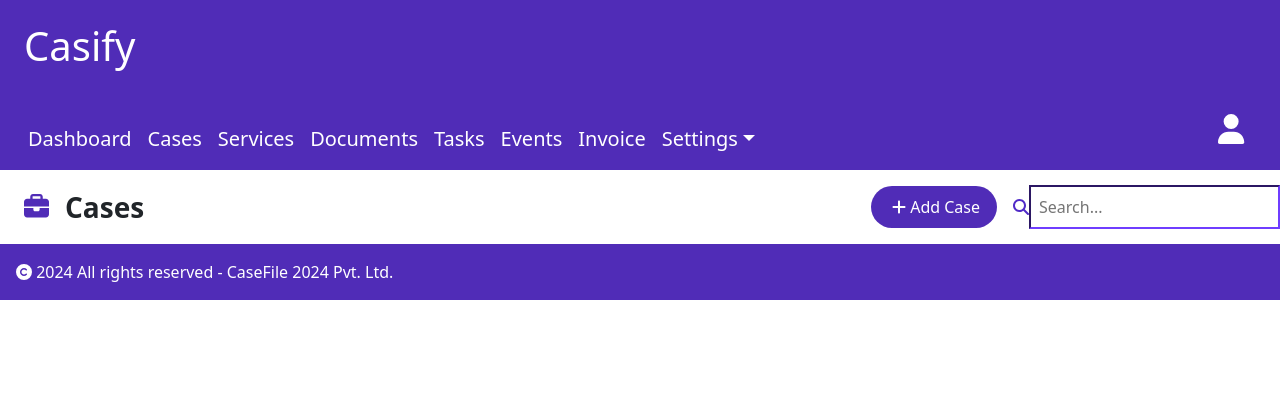
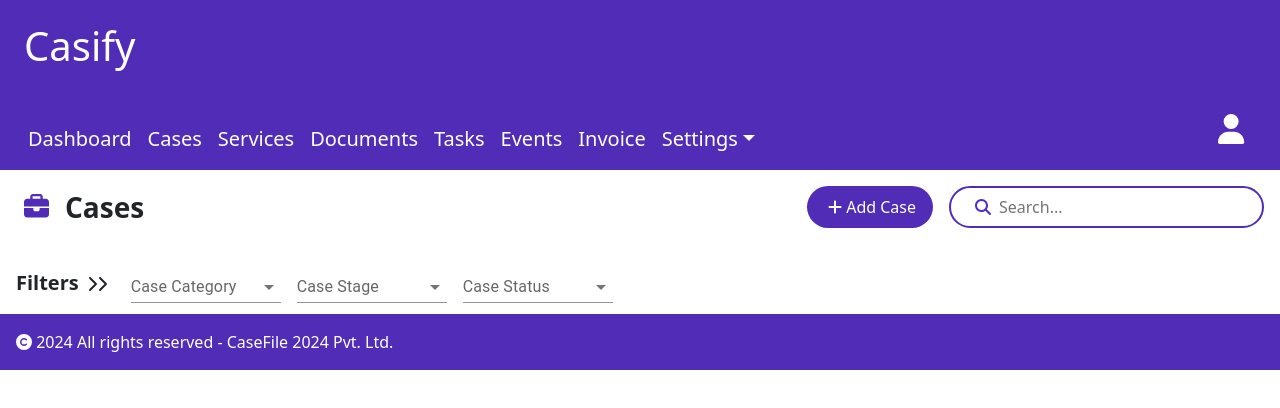
Before and after one commit to Gandhiharsh799/casify, a React (Vite) app: page /report/cases in a window 1280 px wide. Shown: the top 408 px of the page. Built offline with nearby package versions, Linux system fonts and the light colour scheme.

Commit message:
feat: filter

```diff
--- a/src/components/Cases.jsx
+++ b/src/components/Cases.jsx
@@ -2,6 +2,9 @@ import { faBriefcase } from "@fortawesome/free-solid-svg-icons"
 import { FontAwesomeIcon } from "@fortawesome/react-fontawesome";
 import { faPlus } from "@fortawesome/free-solid-svg-icons";
 import { faMagnifyingGlass } from "@fortawesome/free-solid-svg-icons";
+import { faChevronRight } from "@fortawesome/free-solid-svg-icons";
+import { Select, MenuItem, InputLabel ,FormControl } from "@mui/material";
+
 
 export default function Cases() {
   return (
@@ -23,7 +26,7 @@ export default function Cases() {
             <FontAwesomeIcon icon={faPlus} className="px-1" />
             Add Case
           </button>
-          <div className="search-bar d-flex align-items-center rounded-pill">
+          <div className="search d-flex align-items-center rounded-pill px-4 my-3 me-3">
             <span className="input-group-append">
               <FontAwesomeIcon
                 icon={faMagnifyingGlass}
@@ -34,10 +37,55 @@ export default function Cases() {
               type="text"
               placeholder="Search..."
               name="search"
-              style={{ borderColor: "#502cb7" }}
-              className="p-2 "
+              style={{ border: "none", outline: "none", flexGrow: "1" }}
+              className="px-2"
             />
           </div>
+        </div>
+      </div>
+
+      <div className="d-flex flex-row justify-content-start align-items-center">
+        <div className="d-flex flex-row mt-4">
+          <p className=" ms-3 fs-5 fw-bold">Filters</p>
+          <FontAwesomeIcon icon={faChevronRight} className="mt-2 ms-2" />
+          <FontAwesomeIcon icon={faChevronRight} className="mt-2" />
+        </div>
+
+        <div className="d-flex flex-row mx-3 ">
+          <FormControl variant="standard" sx={{ minWidth: 150 }} className="ms-2">
+            <InputLabel>Case Category</InputLabel>
+            <Select label="Age">
+              <MenuItem value="">
+                <em>None</em>
+              </MenuItem>
+              <MenuItem value={10}>Ten</MenuItem>
+              <MenuItem value={20}>Twenty</MenuItem>
+              <MenuItem value={30}>Thirty</MenuItem>
+            </Select>
+          </FormControl>
+          <FormControl variant="standard" sx={{ minWidth: 150 }} className="ms-3">
+            <InputLabel>Case Stage</InputLabel>
+            <Select label="Age">
+              <MenuItem value="">
+                <em>None</em>
+              </MenuItem>
+              <MenuItem value={10}>Ten</MenuItem>
+              <MenuItem value={20}>Twenty</MenuItem>
+              <MenuItem value={30}>Thirty</MenuItem>
+            </Select>
+          </FormControl>
+          <FormControl className="ms-3" variant="standard" sx={{ minWidth: 150 }}>
+            <InputLabel>Case Status</InputLabel>
+            <Select label="Age">
+              <MenuItem value="">
+                <em>None</em>
+              </MenuItem>
+              <MenuItem value={10}>Ten</MenuItem>
+              <MenuItem value={20}>Twenty</MenuItem>
+              <MenuItem value={30}>Thirty</MenuItem>
+            </Select>
+
+          </FormControl>
         </div>
       </div>
     </div>
```
